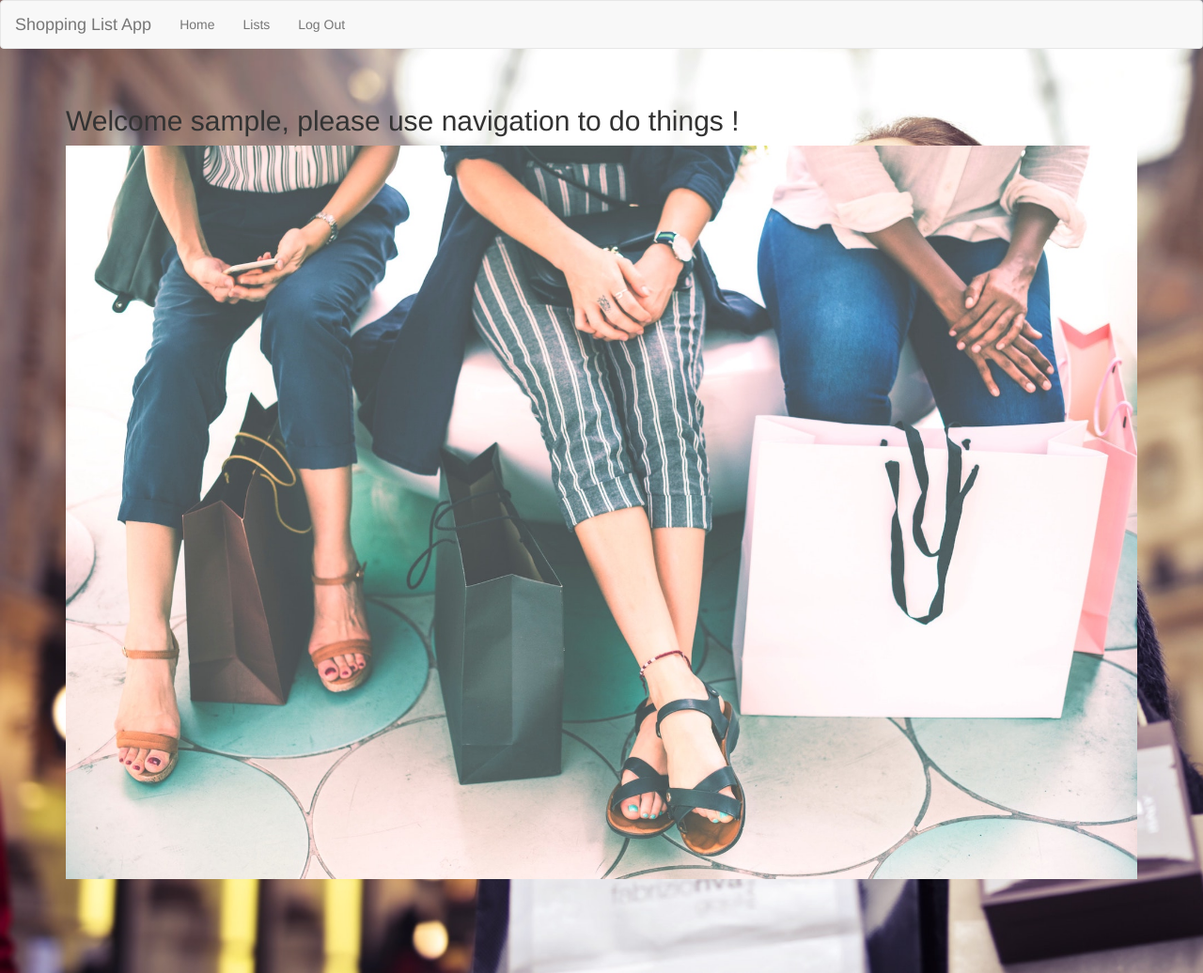
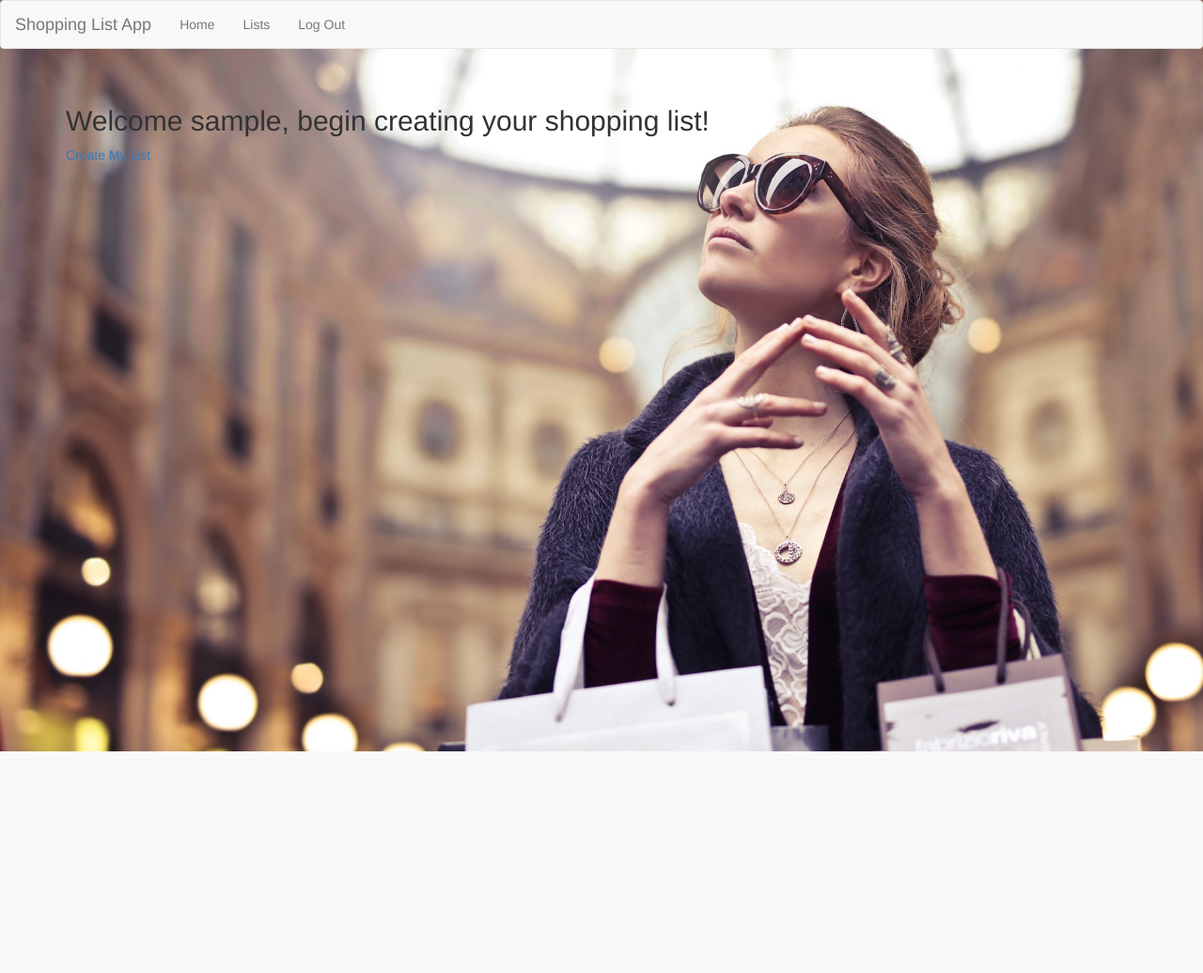
Before and after one commit to DollyGt/my_shopping_list_app, a Flask app: page / in a window 1280 px wide. Shown: the whole page at 94% size. After the commit the page ends 800 px from the top, so only its background shows below. Run offline with Flask 2, Linux system fonts and the light colour scheme; the visitor is signed in with stand-in values (Sample User, id 1); some libraries are stand-ins or nearby versions.

Commit message:
heroku issue

```diff
--- a/static/css/style.css
+++ b/static/css/style.css
@@ -34,5 +34,15 @@
     font-weight: bolder;
 }
 #myGroup table {
-    background-color: white;
+    background-color: skyblue;
 }
+
+
+/*.btn my_list {*/
+/*    border-top: 1px solid #ee3780;*/
+/*    border-radius: 0px;*/
+/*    display: block;*/
+/*    background-color: transparent;*/
+/*    color: black;*/
+/*    transition: all ease-in-out 0.3s;*/
+/*}*/
--- a/templates/index.html
+++ b/templates/index.html
@@ -44,17 +44,28 @@
           </div><!-- /.container-fluid -->
         </nav>
         <br>
+
         <div class="container">
-          <h2>Welcome {{user_name}}, please use navigation to do things !</h2>
-          <img class="img-responsive" src="/static/image/bags.jpg"/>
+          <h2>Welcome {{user_name}}, begin creating your shopping list!</h2>
+        <a href="/{{user_name}}">Create My List</a>
+          <!--<img class="img-responsive" src="/static/image/bags.jpg"/>-->
         </div>
 
+
   {% else %}
-  <div class="container text-center">
+  </br>
+  <div class="container">
     <div class="row">
-      <div class="col-sm-4 col-sm-offset-4 login-box">
+    <div class="col-md-6">
         <h1>Shopping List App</h1>
         <h4>Helping you improve your shopping experience</h4>
+  </div>
+  </div>
+
+   <div class="row">
+    <div class="col-md-6">
+  <div class="container text-center">
+      <div class="col-sm-4 col-sm-offset-4 login-box">
 
             {% with messages = get_flashed_messages() %}
                 {% if messages %}
@@ -86,12 +97,9 @@
         </form>
       </div>
     </div>
-
+  </div>
   </div>
   {% endif %}
-
-
-
 
 
 <br><br><br><br><br>
```
Also changed, not shown: README.md, wireframes/home.jpg (added), wireframes/list_items.jpg (added), wireframes/list_page.jpg (added), 1 other file.
